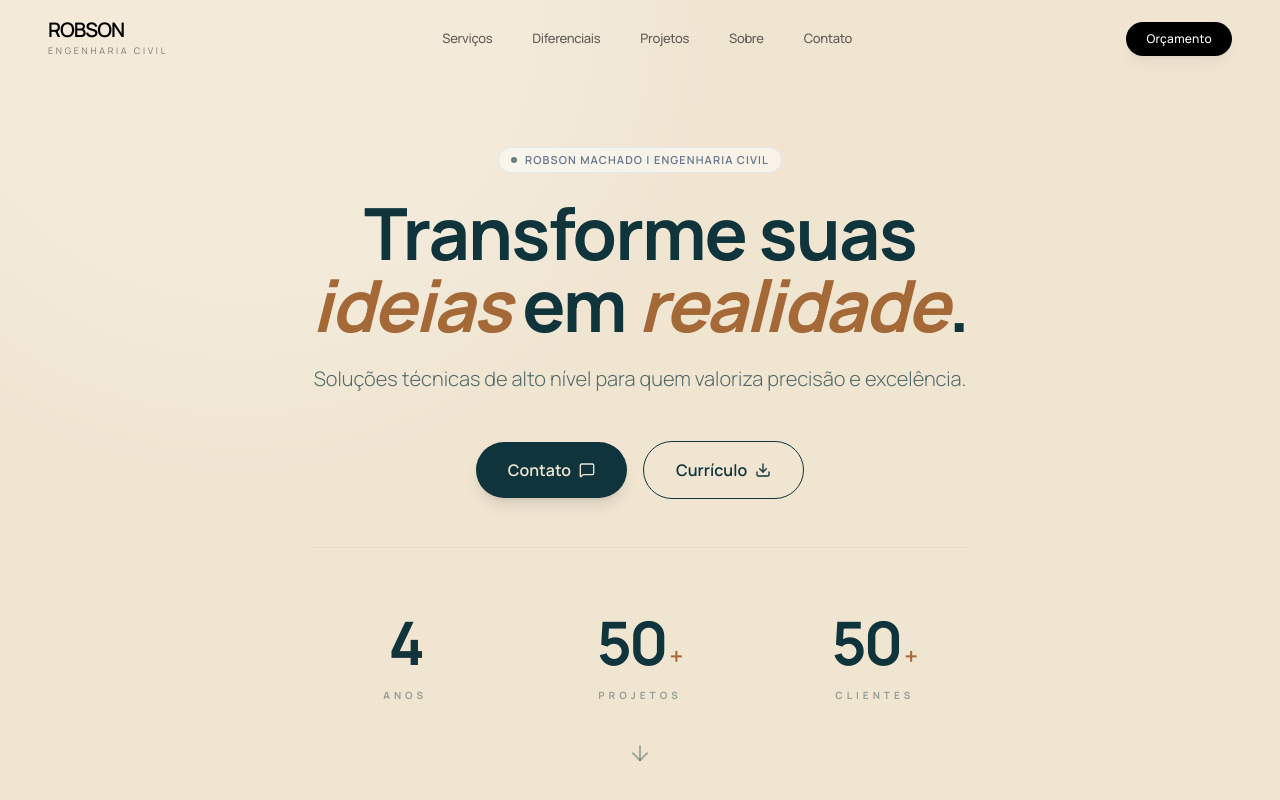
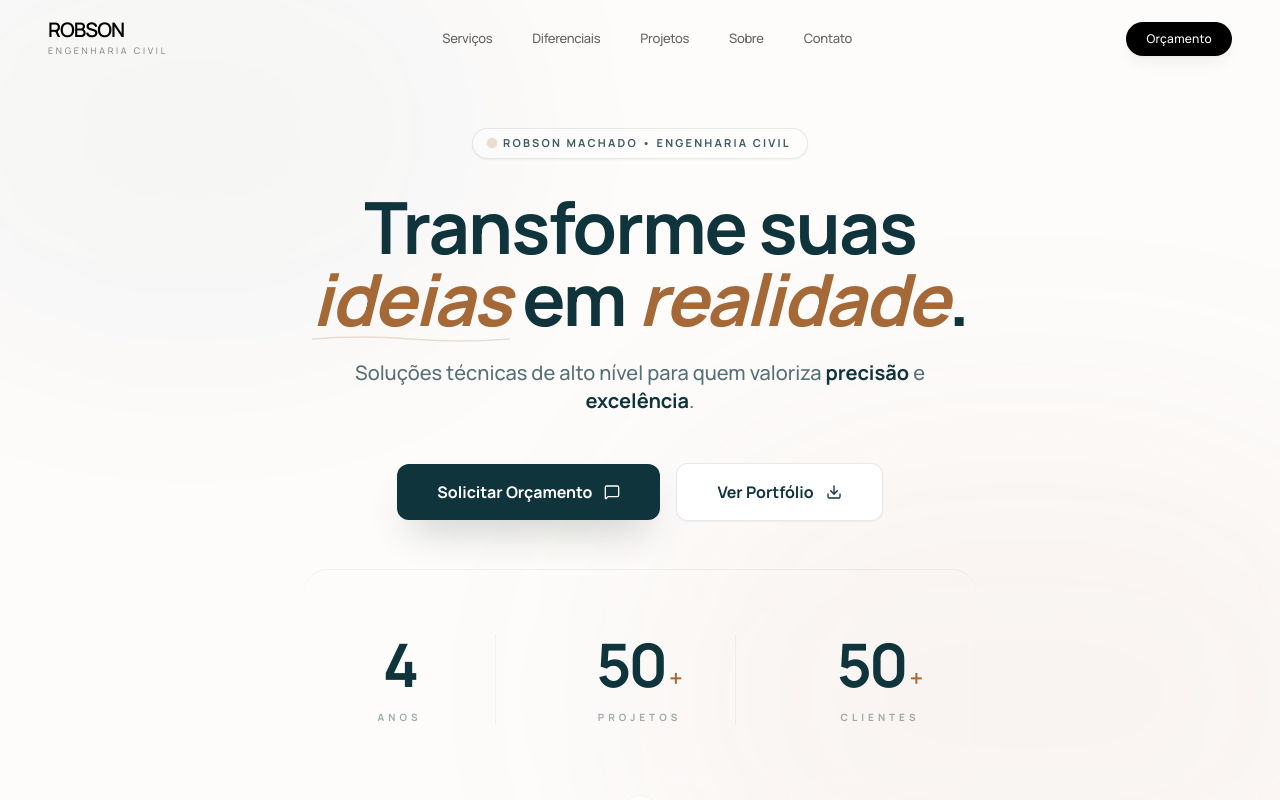
Before and after one commit to icaroCodes/RobsonMachado, a React (Vite) app: page / in a window 1280 px wide. Shown: the top 800 px of the page. Built offline with nearby package versions, Linux system fonts and the light colour scheme.

Commit message:
[UPDATE] Melhorando a HeroSection

```diff
--- a/package.json
+++ b/package.json
@@ -15,6 +15,7 @@
     "clsx": "^2.1.1",
     "framer-motion": "^12.26.2",
     "lucide-react": "^0.562.0",
+    "motion": "^12.34.0",
     "react": "^19.2.3",
     "react-dom": "^19.2.3",
     "tailwind-merge": "^3.4.0",
--- a/src/components/Hero.tsx
+++ b/src/components/Hero.tsx
@@ -18,73 +18,83 @@ const itemVariants = {
 
 const Hero: React.FC = () => {
   return (
-    <section className="relative min-h-screen flex flex-col justify-center items-center px-6 pt-24 md:pt-32 pb-12 md:pb-20 overflow-hidden">
+    <section className="relative min-h-screen flex flex-col justify-center items-center px-6 pt-24 md:pt-32 pb-12 md:pb-20 overflow-hidden bg-[#fdfcfb]">
 
-      {/* Background decoration */}
-      <div className="absolute top-1/2 left-1/2 -translate-x-1/2 -translate-y-1/2 w-[800px] h-[800px] bg-white/20 rounded-full blur-3xl pointer-events-none" />
+      {/* Imersão 3D/Ilusão de Fundo - Camadas de profundidade */}
+      <div className="absolute inset-0 pointer-events-none overflow-hidden">
+        <div className="absolute top-[-10%] left-[-10%] w-[50%] h-[50%] bg-dark-green/5 rounded-full blur-[120px] animate-pulse" />
+        <div className="absolute bottom-[-10%] right-[-10%] w-[60%] h-[60%] bg-brown/5 rounded-full blur-[120px]" />
+      </div>
 
-      <div className="max-w-4xl mx-auto text-center z-10 space-y-8 md:space-y-12">
+      <div className="max-w-4xl mx-auto text-center z-10 space-y-10 md:space-y-12">
         <motion.div
           initial={{ opacity: 0, y: 50 }}
           animate={{ opacity: 1, y: 0 }}
           transition={{ duration: 1, ease: [0.16, 1, 0.3, 1], delay: 0.5 }}
-          className="space-y-4 md:space-y-6"
+          className="space-y-6 md:space-y-6"
         >
-          <motion variants={itemVariants} className="mb-4 md:mb-8">
-            <span className="inline-flex items-center gap-2 px-3 py-1 rounded-full border border-slate-200 bg-white/50 backdrop-blur-sm text-[10px] md:text-[11px] font-semibold uppercase tracking-widest text-slate-500">
-              <span className="w-1.5 h-1.5 rounded-full bg-dark-green animate-pulse" />
-              Robson Machado | Engenharia Civil
+          <motion.div variants={itemVariants} className="mb-6 md:mb-8">
+            <span className="inline-flex items-center gap-2 px-4 py-1.5 rounded-full border border-dark-green/10 bg-white/40 backdrop-blur-md text-[10px] md:text-[11px] font-bold uppercase tracking-[0.2em] text-dark-green/80 shadow-sm">
+              <span className="w-1.5 h-1.5 rounded-full bg-brown animate-ping" />
+              Robson Machado • Engenharia Civil
             </span>
-          </motion>
+          </motion.div>
 
-          <h2 className="text-3xl md:text-6xl lg:text-7xl font-bold text-dark-green leading-[1.1] tracking-tight">
+          <h2 className="text-[2.6rem] md:text-6xl lg:text-7xl font-bold text-dark-green leading-[1.05] tracking-tight">
             Transforme suas <br className="hidden md:block"/>
-            <span className="text-brown italic"> ideias</span> em <span className="text-brown italic">realidade</span>.
+            <span className="text-brown italic relative inline-block">
+                ideias
+                <svg className="absolute -bottom-2 left-0 w-full h-2 text-brown/20" viewBox="0 0 100 10" preserveAspectRatio="none"><path d="M0 5 Q 25 0 50 5 T 100 5" fill="none" stroke="currentColor" strokeWidth="2" /></svg>
+            </span> em <span className="text-brown italic">realidade</span>.
           </h2>
-          <p className="text-base md:text-xl text-dark-green/70 max-w-2xl mx-auto font-light leading-relaxed px-4 md:px-0">
-            Soluções técnicas de alto nível para quem valoriza precisão e excelência.
+
+          <p className="text-[15px] md:text-xl text-dark-green/70 max-w-2xl mx-auto font-medium leading-relaxed px-2 md:px-0">
+            Soluções técnicas de alto nível para quem valoriza <span className="text-dark-green font-bold">precisão</span> e <span className="text-dark-green font-bold">excelência</span>.
           </p>
         </motion.div>
 
-        {/* Botões Lado a Lado no Mobile */}
+        {/* Botões Mobile "Premium" */}
         <motion.div
-          initial={{ opacity: 0, scale: 0.95 }}
+          initial={{ opacity: 0, scale: 0.9 }}
           animate={{ opacity: 1, scale: 1 }}
           transition={{ duration: 0.8, delay: 0.8 }}
-          className="flex flex-row items-center justify-center gap-2 md:gap-4 px-2"
+          className="flex flex-col sm:flex-row items-center justify-center gap-3 md:gap-4 px-4"
         >
           <a
             href="https://wa.me/558594069922?text=Olá!%20Vim%20pelo%20seu%20site."
-            className="group relative px-4 py-3 md:px-8 md:py-4 bg-dark-green text-beige text-xs md:text-base font-semibold rounded-full overflow-hidden shadow-lg hover:shadow-xl transition-all duration-300 flex-1 md:flex-none flex items-center justify-center gap-2"
+            className="group relative w-full sm:w-auto px-10 py-4 bg-dark-green text-white text-sm md:text-base font-bold rounded-xl overflow-hidden shadow-[0_20px_40px_-15px_rgba(26,46,36,0.3)] hover:shadow-dark-green/20 transition-all duration-500 flex items-center justify-center gap-3 active:scale-95"
           >
-            <span className="relative z-10">Contato</span>
-            <MessageSquare className="w-3 h-3 md:w-4 md:h-4 relative z-10" />
-            <div className="absolute inset-0 bg-brown transform scale-x-0 group-hover:scale-x-100 transition-transform origin-left duration-500 ease-out" />
+            <span className="relative z-10">Solicitar Orçamento</span>
+            <MessageSquare className="w-4 h-4 relative z-10 group-hover:rotate-12 transition-transform" />
+            <div className="absolute inset-0 bg-gradient-to-r from-brown to-dark-green opacity-0 group-hover:opacity-100 transition-opacity duration-500" />
+            {/* Glossy Effect */}
+            <div className="absolute top-0 -inset-full h-full w-1/2 z-5 block transform -skew-x-12 bg-gradient-to-r from-transparent to-white/10 opacity-40 group-hover:animate-shine" />
           </a>
 
           <a
             href="/curriculo.pdf"
             download="curriculorobsonmachado.pdf"
-            className="group px-4 py-3 md:px-8 md:py-4 bg-transparent border border-dark-green text-dark-green text-xs md:text-base font-semibold rounded-full hover:bg-dark-green/10 transition-all duration-300 flex-1 md:flex-none flex items-center justify-center gap-2 relative overflow-hidden backdrop-blur-sm"
+            className="group w-full sm:w-auto px-10 py-4 bg-white border border-dark-green/10 text-dark-green text-sm md:text-base font-bold rounded-xl hover:bg-slate-50 transition-all duration-300 flex items-center justify-center gap-3 relative overflow-hidden shadow-sm active:scale-95"
           >
-            <span className="absolute inset-0 bg-dark-green/5 translate-y-[100%] group-hover:translate-y-0 transition-transform duration-300"></span>
-            <span className="relative z-10">Currículo</span>
-            <Download className="w-3 h-3 md:w-4 md:h-4 relative z-10 group-hover:translate-y-1 transition-transform duration-300" />
+            <span className="relative z-10">Ver Portfólio</span>
+            <Download className="w-4 h-4 relative z-10 group-hover:translate-y-1 transition-transform duration-300" />
+            <div className="absolute inset-0 bg-dark-green/5 translate-y-[100%] group-hover:translate-y-0 transition-transform duration-500" />
           </a>
         </motion.div>
 
-        {/* Contador Horizontal e Menor no Mobile */}
+        {/* Contador com Glassmorphism no Mobile */}
         <motion.div
-          whileHover={{ perspective: 1000 }}
-          className="grid grid-cols-3 md:grid-cols-3 gap-2 md:gap-12 mt-8 md:mt-24 pt-8 md:pt-16 border-t border-dark-green/5"
+          initial={{ opacity: 0 }}
+          whileInView={{ opacity: 1 }}
+          className="grid grid-cols-3 gap-2 md:gap-12 mt-12 md:mt-24 py-6 md:py-16 bg-white/30 backdrop-blur-sm rounded-3xl border border-white/50 md:bg-transparent md:border-0 md:border-t md:border-dark-green/5"
         >
-          <div className="scale-75 md:scale-100">
+          <div className="scale-90 md:scale-100 border-r border-dark-green/5">
             <Counter value={4} label="Anos" />
           </div>
-          <div className="scale-75 md:scale-100">
+          <div className="scale-90 md:scale-100 border-r border-dark-green/5">
             <Counter value={50} label="Projetos" suffix="+" />
           </div>
-          <div className="scale-75 md:scale-100">
+          <div className="scale-90 md:scale-100">
             <Counter value={50} label="Clientes" suffix="+" />
           </div>
         </motion.div>
@@ -93,10 +103,12 @@ const Hero: React.FC = () => {
       <motion.div
         className="absolute bottom-6 md:bottom-10 left-1/2 -translate-x-1/2"
         initial={{ opacity: 0 }}
-        animate={{ opacity: 1, y: [0, 10, 0] }}
+        animate={{ opacity: 1, y: [0, 8, 0] }}
         transition={{ delay: 2, duration: 2, repeat: Infinity }}
       >
-        <ArrowDown className="text-dark-green/40 w-5 h-5 md:w-6 md:h-6" />
+        <div className="p-2 rounded-full bg-white/80 border border-dark-green/5 shadow-sm">
+            <ArrowDown className="text-dark-green/60 w-5 h-5" />
+        </div>
       </motion.div>
     </section>
   );
```
Also changed, not shown: 1 other file (tests, documents, lock files or other folders).
